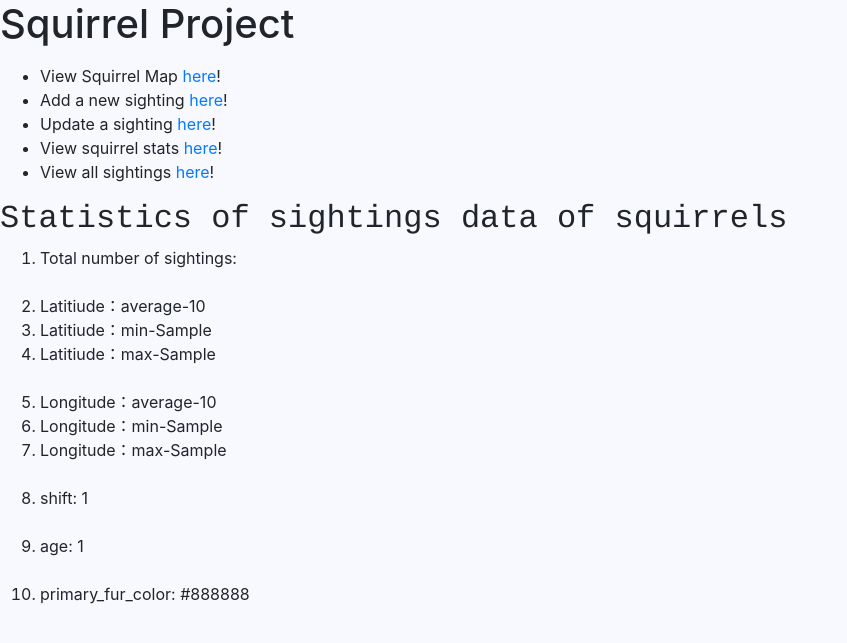
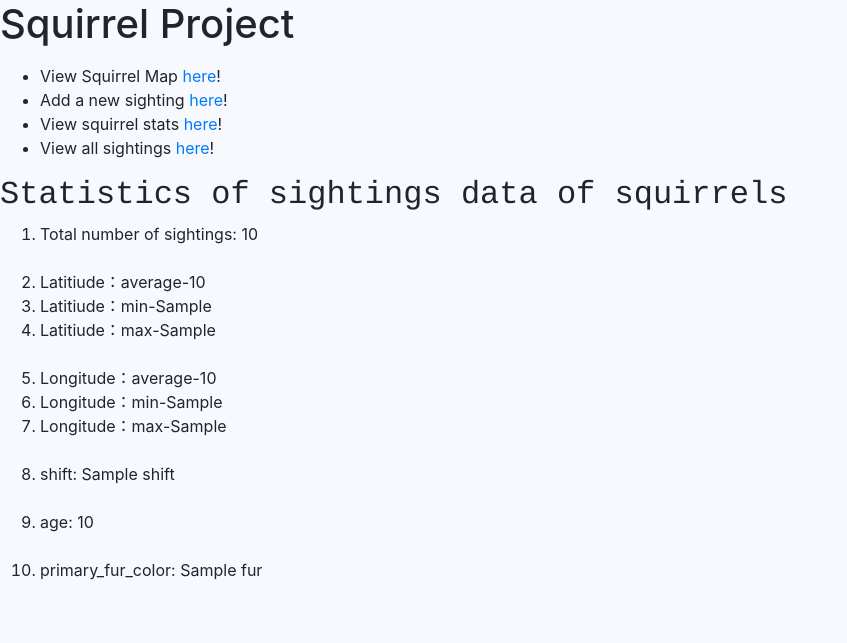
Before and after one commit to James-VanHess/squirrelTracker-NYC, a Django app: template squirrel_project/sightings/templates/sightings/Stats_HTML.html in a window 1280 px wide. Shown: the top 643 px of the page, without its empty margins (0-847 px from the left). Run offline with Django 3.2, Linux system fonts and the light colour scheme; the template is opened without the code that fills it: most values are stand-ins (such as "Sample title", 1, 10 or a date in 2020); some libraries are stand-ins or nearby versions.

Commit message:
update html

```diff
--- a/squirrel_project/sightings/templates/sightings/Stats_HTML.html
+++ b/squirrel_project/sightings/templates/sightings/Stats_HTML.html
@@ -19,7 +19,6 @@
             <ul>
                 <li>View Squirrel Map <a href="/sightings/map/">here</a>!</li>
                 <li>Add a new sighting <a href="/sightings/add/">here</a>!</li>
-                <li>Update a sighting <a href="/sightings/update/">here</a>!</li>
                 <li>View squirrel stats <a href="/sightings/stats/">here</a>!</li>
                 <li>View all sightings <a href="/sightings/">here</a>!</li>
             </ul>
@@ -28,7 +27,7 @@
         </p>
        <h2 style="font-family:courier;text-align:left;">Statistics of sightings data of squirrels</h2>
     <ol style="list-style-type:round;">
-      <li>Total number of sightings:</li>
+      <li>Total number of sightings: {{total}} </li>
                   <br>
                   <li>Latitiude：average-{{lat.average_latitude}}</li>
                   <li>Latitiude：min-{{lat.min_latitude}}</li>
@@ -38,11 +37,11 @@
                   <li>Longitude：min-{{lon.min_longitude}}</li>
                   <li>Longitude：max-{{lon.max_longitude}}</li>
                   <br>
-                  <li>shift: {{shift_count}}</li>
+                  <li>shift: {{shift}}</li>
                   <br>
-                  <li>age: {{age_count}}</li>
+                  <li>age: {{age}}</li>
                   <br>
-                   <li>primary_fur_color: {{fur_color}}</li>
+                   <li>primary_fur_color: {{fur}}</li>
         </ol>
       <br>
     </body>
```
